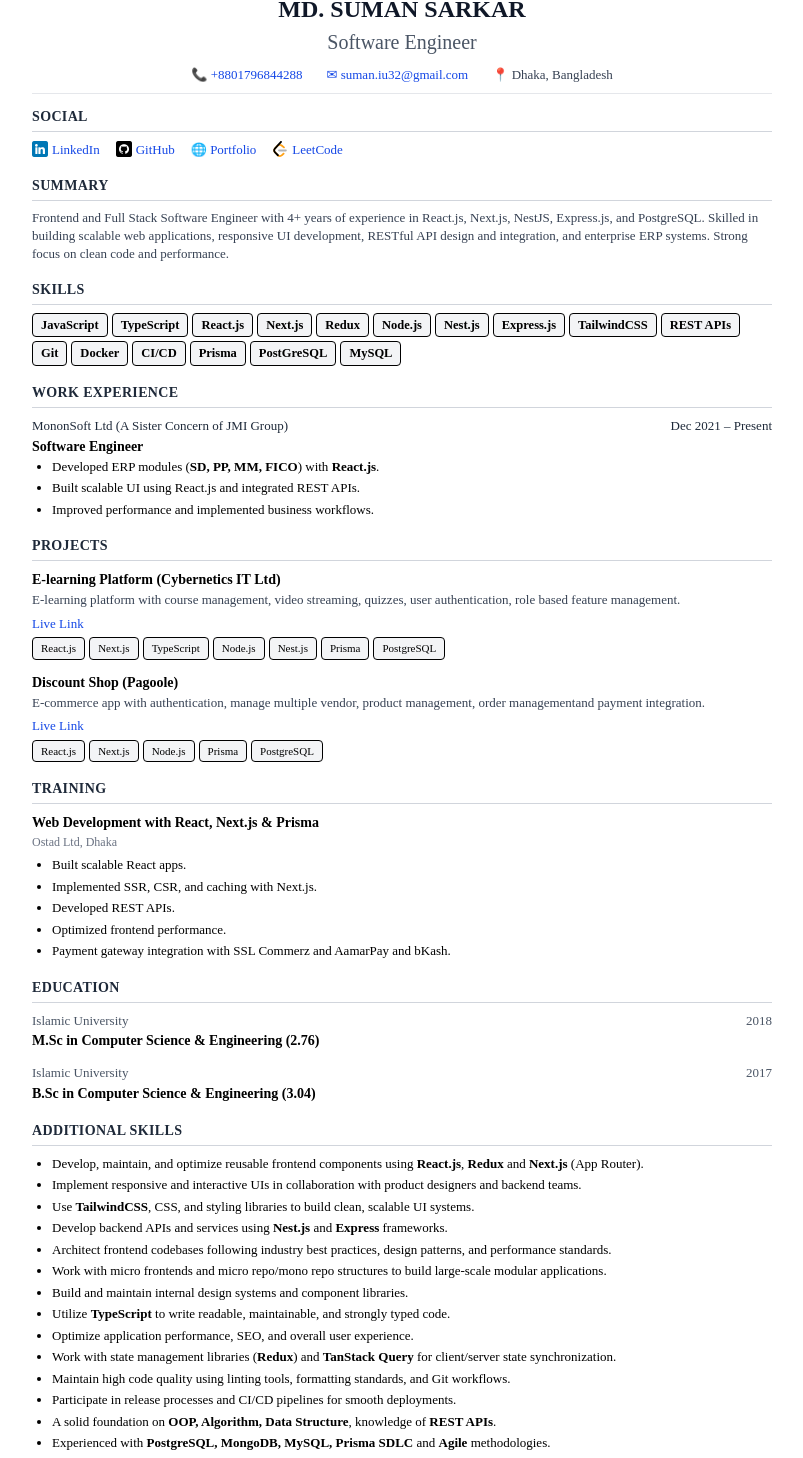
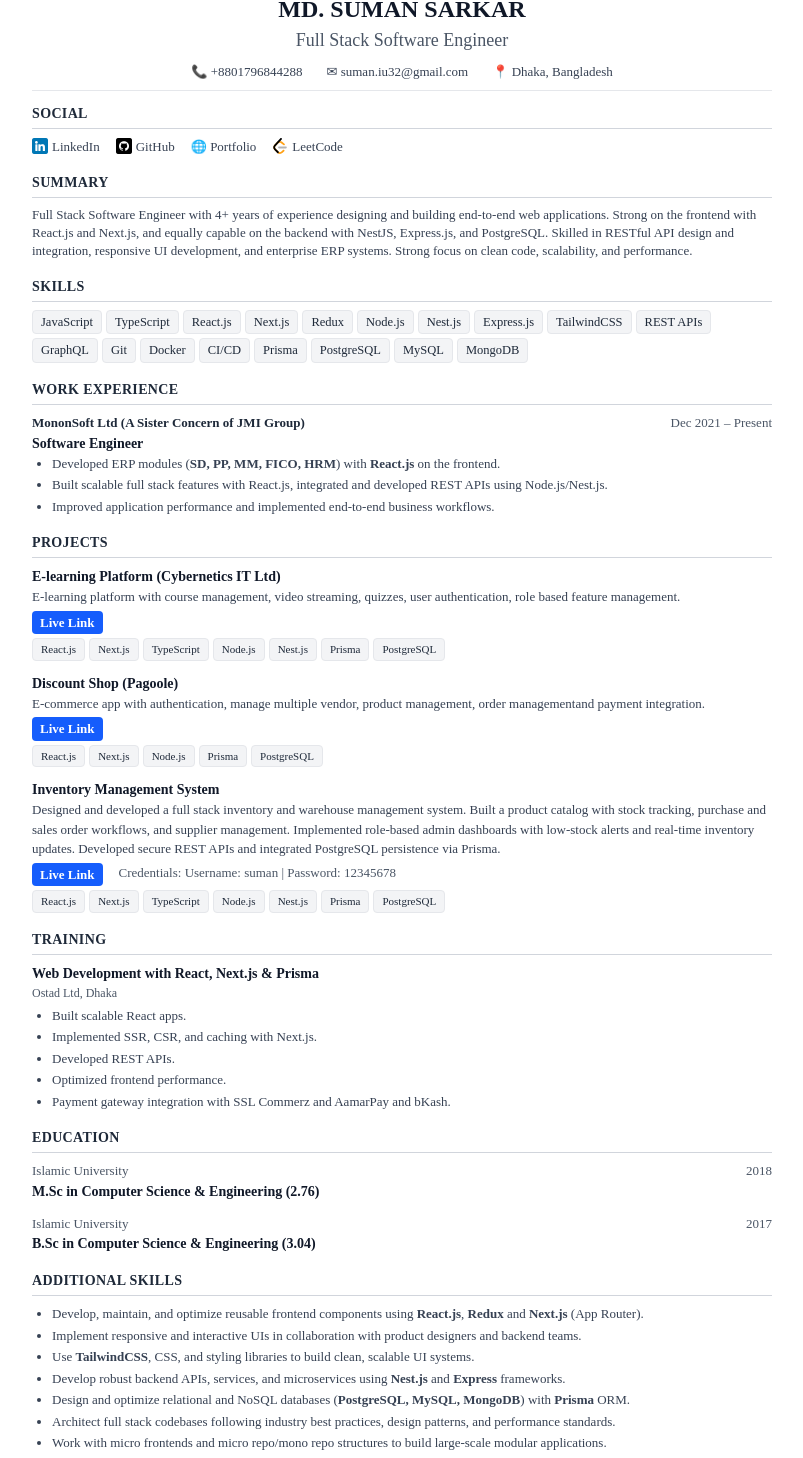
Before and after one commit to sumancse26/resume-builder, a React (Vite) app: page /preview in a window 1280 px wide. Shown: the part 37-1495 px from the top of the page, without its empty margins (238-1041 px from the left). Built offline with nearby package versions, Linux system fonts and the light colour scheme.

Commit message:
feat: update resume preview

```diff
--- a/src/App.css
+++ b/src/App.css
@@ -229,7 +229,17 @@ body {
         box-shadow: none;
         height: auto;
         width: 100%;
-        padding: 12mm !important;
+        padding: 8mm 10mm !important;
+    }
+
+    /* Remove the top border on the first section of page 1 */
+    .page.resume > div > section:first-of-type > div:first-of-type {
+        border-top: none !important;
+    }
+
+    /* Add breathing room from the top of page 1 */
+    .page.resume {
+        padding-top: 6mm !important;
     }
 
     /* High contrast + ATS safe */
@@ -239,27 +249,57 @@ body {
         print-color-adjust: exact !important;
         font-family: Arial, Helvetica, sans-serif !important;
         color: #000 !important;
-        font-weight: 500;
     }
 
-    /* 🔥 MAIN FIX: readable font */
-    .page.resume p,
-    .page.resume span,
-    .page.resume li {
-        font-size: 15px !important;
-        line-height: 1.5 !important;
+    /* Compact, screen-matching sizing so it fits 2 pages */
+    .page.resume {
+        line-height: 1.25 !important;
+        letter-spacing: 0.1px;
     }
 
-    /* Headings */
     .page.resume h1 {
-        font-size: 28px !important;
+        font-size: 22px !important;
         font-weight: 700 !important;
     }
 
     .page.resume h2,
     .page.resume .subtitle {
-        font-size: 17px !important;
+        font-size: 13px !important;
         font-weight: 700 !important;
+        text-transform: uppercase;
+    }
+
+    .page.resume h3 {
+        font-size: 13px !important;
+        font-weight: 600 !important;
+    }
+
+    .page.resume p,
+    .page.resume span,
+    .page.resume li,
+    .page.resume a {
+        font-size: 12px !important;
+        line-height: 1.3 !important;
+        font-weight: 400;
+    }
+
+    /* Tighten section spacing */
+    .page.resume section {
+        margin-bottom: 0.5rem !important;
+    }
+
+    .page.resume .resume-box {
+        gap: 0.4rem !important;
+    }
+
+    .page.resume .name--title {
+        margin-top: 0 !important;
+        margin-bottom: 0.4rem !important;
+    }
+
+    .bullet-list {
+        margin-top: 0.15rem !important;
+        line-height: 1.25 !important;
     }
 
     /* Links */
@@ -275,20 +315,43 @@ body {
         background: none !important;
     }
 
-    /* Better spacing */
-    .page.resume {
-        line-height: 1.5;
+    /* Skills chips: clean print look */
+    .page.resume .bg-gray-100 {
+        background: #fff !important;
+        border-color: #000 !important;
     }
 
-    .page.resume .resume-box {
-        gap: 0.6rem;
+    .page.resume .bg-gray-100 span,
+    .page.resume .bg-gray-100 strong {
+        color: #000 !important;
+        font-size: 12px !important;
+        font-weight: 600;
     }
 
-    /* Prevent breaking */
-    .page.resume,
+    /* Training starts on page 2 with top gap */
+    .training-page-break {
+        break-before: page;
+        page-break-before: always;
+    }
+
+    @media print {
+        .training-page-break {
+            padding-top: 10mm !important;
+        }
+    }
+
+    /* Allow content to flow across pages; only avoid breaking inside small items */
     .page.resume .resume-box,
     .page.resume .left-box,
     .page.resume .right-box {
+        break-inside: auto;
+        page-break-inside: auto;
+    }
+
+    .page.resume li,
+    .page.resume .bullet,
+    .page.resume span,
+    .page.resume a {
         break-inside: avoid;
         page-break-inside: avoid;
     }
--- a/src/components/ResumePreview.jsx
+++ b/src/components/ResumePreview.jsx
@@ -2,7 +2,7 @@ const ResumePreview = () => {
 
     const resume = {
         name: "MD. SUMAN SARKAR",
-        title: "Software Engineer",
+        title: "Full Stack Software Engineer",
 
         contact: {
             phone: "+8801796844288",
@@ -13,17 +13,17 @@ const ResumePreview = () => {
         social: {
             linkedin: "www.linkedin.com/in/suman-iu",
             github: "github.com/sumancse26",
-            portfolio: "developer-portfolio-silk-one.vercel.app",
+            portfolio: "https://developer-portfolio-silk-one.vercel.app/",
             leetcode: "leetcode.com/u/suman_sarkar"
         },
 
         about:
-            "Frontend and Full Stack Software Engineer with 4+ years of experience in React.js, Next.js, NestJS, Express.js, and PostgreSQL. Skilled in building scalable web applications, responsive UI development, RESTful API design and integration, and enterprise ERP systems. Strong focus on clean code and performance.",
+            "Full Stack Software Engineer with 4+ years of experience designing and building end-to-end web applications. Strong on the frontend with React.js and Next.js, and equally capable on the backend with NestJS, Express.js, and PostgreSQL. Skilled in RESTful API design and integration, responsive UI development, and enterprise ERP systems. Strong focus on clean code, scalability, and performance.",
 
         skills: [
-            <><strong>JavaScript</strong></>, <><strong>TypeScript</strong></>, <><strong>React.js</strong></>, <><strong>Next.js</strong></>, <><strong>Redux</strong></>, <><strong>Node.js</strong></>,
-            <><strong>Nest.js</strong></>, <><strong>Express.js</strong></>, <><strong>TailwindCSS</strong></>, <><strong>REST APIs</strong></>,
-            <><strong>Git</strong></>, <><strong>Docker</strong></>, <><strong>CI/CD</strong></>, <><strong>Prisma</strong></>, <><strong>PostGreSQL</strong></>, <><strong>MySQL</strong></>
+            "JavaScript", "TypeScript", "React.js", "Next.js", "Redux", "Node.js",
+            "Nest.js", "Express.js", "TailwindCSS", "REST APIs", "GraphQL",
+            "Git", "Docker", "CI/CD", "Prisma", "PostgreSQL", "MySQL", "MongoDB"
         ],
 
         experience: [
@@ -32,9 +32,9 @@ const ResumePreview = () => {
                 duration: "Dec 2021 – Present",
                 role: "Software Engineer",
                 description: [
-                    <>Developed ERP modules (<strong>SD, PP, MM, FICO</strong>) with <strong> React.js</strong>.</>,
-                    "Built scalable UI using React.js and integrated REST APIs.",
-                    "Improved performance and implemented business workflows."
+                    <>Developed ERP modules (<strong>SD, PP, MM, FICO, HRM</strong>) with <strong> React.js</strong> on the frontend.</>,
+                    "Built scalable full stack features with React.js, integrated and developed REST APIs using Node.js/Nest.js.",
+                    "Improved application performance and implemented end-to-end business workflows."
                 ]
             }
         ],
@@ -51,7 +51,14 @@ const ResumePreview = () => {
                 description: "E-commerce app with authentication, manage multiple vendor, product management, order managementand payment integration.",
                 live: "https://discountshop.pagoole.com/",
                 tech: ["React.js", "Next.js", "Node.js", "Prisma", "PostgreSQL"]
-            }
+            },
+            {
+                name: "Inventory Management System",
+                description: "Designed and developed a full stack inventory and warehouse management system. Built a product catalog with stock tracking, purchase and sales order workflows, and supplier management. Implemented role-based admin dashboards with low-stock alerts and real-time inventory updates. Developed secure REST APIs and integrated PostgreSQL persistence via Prisma.",
+                live: "https://emojud.vercel.app",
+                credentials: "Username: suman  |  Password: 12345678",
+                tech: ["React.js", "Next.js", "TypeScript", "Node.js", "Nest.js", "Prisma", "PostgreSQL"]
+            },
         ],
 
         education: [
@@ -85,18 +92,20 @@ const ResumePreview = () => {
             <>Develop, maintain, and optimize reusable frontend components using <strong>React.js</strong>, <strong>Redux</strong> and <strong>Next.js</strong> (App Router).</>,
             "Implement responsive and interactive UIs in collaboration with product designers and backend teams.",
             <>Use <strong>TailwindCSS</strong>, CSS, and styling libraries to build clean, scalable UI systems.</>,
-            <>Develop backend APIs and services using <strong>Nest.js</strong> and <strong>Express</strong> frameworks.</>,
-            "Architect frontend codebases following industry best practices, design patterns, and performance standards.",
+            <>Develop robust backend APIs, services, and microservices using <strong>Nest.js</strong> and <strong>Express</strong> frameworks.</>,
+            <>Design and optimize relational and NoSQL databases (<strong>PostgreSQL, MySQL, MongoDB</strong>) with <strong>Prisma</strong> ORM.</>,
+            "Architect full stack codebases following industry best practices, design patterns, and performance standards.",
             "Work with micro frontends and micro repo/mono repo structures to build large-scale modular applications.",
             "Build and maintain internal design systems and component libraries.",
-            <>Utilize <strong>TypeScript</strong> to write readable, maintainable, and strongly typed code.</>,
+            <>Utilize <strong>TypeScript</strong> to write readable, maintainable, and strongly typed code across frontend and backend.</>,
             "Optimize application performance, SEO, and overall user experience.",
             <>Work with state management libraries (<strong>Redux</strong>) and <strong>TanStack Query</strong> for client/server state synchronization.</>,
+            "Implement authentication, authorization, and secure REST/GraphQL API integrations.",
             "Maintain high code quality using linting tools, formatting standards, and Git workflows.",
             "Participate in release processes and CI/CD pipelines for smooth deployments.",
-            <>A solid foundation on <strong>OOP, Algorithm, Data Structure</strong>, knowledge of <strong>REST APIs</strong>.</>,
-            <>Experienced with <strong>PostgreSQL, MongoDB, MySQL, Prisma</strong> <strong>SDLC</strong> and <strong>Agile</strong> methodologies.</>,
-            <>Version control with <strong>Git, GitHub</strong>; basic knowledge of <strong>Docker</strong>.</>
+            <>A solid foundation on <strong>OOP, Algorithm, Data Structure</strong>, knowledge of <strong>REST APIs</strong> and <strong>GraphQL</strong>.</>,
+            <>Experienced with <strong>SDLC</strong> and <strong>Agile</strong> methodologies.</>,
+            <>Version control with <strong>Git, GitHub</strong>; containerization with <strong>Docker</strong>.</>
 
         ]
     };
@@ -121,17 +130,17 @@ const ResumePreview = () => {
                     <h1 className="text-[24px] font-bold text-gray-900">
                         {resume.name}
                     </h1>
-                    <p className="text-[20px] text-gray-600 font-medium">
+                    <p className="text-[18px] text-gray-600 font-medium">
                         {resume.title}
                     </p>
                 </div>
 
                 {/* CONTACT */}
                 <div className="flex justify-center gap-6 text-[13px] text-gray-700 mb-2">
-                    <a href={`tel:${resume.contact.phone}`} className="text-blue-700">
+                    <a href={`tel:${resume.contact.phone}`} className="text-gray-700 hover:text-blue-700">
                         📞 {resume.contact.phone}
                     </a>
-                    <a href={`mailto:${resume.contact.email}`} className="text-blue-700">
+                    <a href={`mailto:${resume.contact.email}`} className="text-gray-700 hover:text-blue-700">
                         ✉ {resume.contact.email}
                     </a>
                     <span>📍 {resume.contact.location}</span>
@@ -144,19 +153,19 @@ const ResumePreview = () => {
                     <div className="flex flex-wrap gap-4 text-[13px]">
                         <div className="flex items-center gap-1">
                             <img src="/images/linkedin.png" alt="LinkedIn" className="w-4 h-4" />
-                            <a href={`https://${resume.social.linkedin}`} className="text-blue-700">LinkedIn</a>
+                            <a href={`https://${resume.social.linkedin}`} className="text-gray-700 hover:text-blue-700">LinkedIn</a>
                         </div>
 
                         <div className="flex items-center gap-1">
                             <img src="/images/github.png" alt="GitHub" className="w-4 h-4" />
-                            <a href={`https://${resume.social.github}`} className="text-blue-700">GitHub</a>
+                            <a href={`https://${resume.social.github}`} className="text-gray-700 hover:text-blue-700">GitHub</a>
                         </div>
                         <div className="flex items-center gap-1">
-                            <a href={`https://${resume.social.portfolio}`} className="text-blue-700">🌐 Portfolio</a>
+                            <a href={`https://${resume.social.portfolio}`} className="text-gray-700 hover:text-blue-700">🌐 Portfolio</a>
                         </div>
                         <div className="flex items-center gap-1">
                             <img src="/images/leetcode.svg" alt="LeetCode" className="w-4 h-4" />
-                            <a href={`https://${resume.social.leetcode}`} className="text-blue-700">LeetCode</a>
+                            <a href={`https://${resume.social.leetcode}`} className="text-gray-700 hover:text-blue-700">LeetCode</a>
                         </div>
                     </div>
                 </Section>
@@ -172,7 +181,7 @@ const ResumePreview = () => {
                 <Section title="Skills">
                     <div className="flex flex-wrap gap-1">
                         {resume.skills.map((skill, i) => (
-                            <span key={i} className="px-2 py-0.5 text-[12.5px] bg-gray-100 border rounded">
+                            <span key={i} className="px-2 py-0.5 text-[12.5px] bg-gray-100 border border-gray-200 rounded text-gray-800">
                                 {skill}
                             </span>
                         ))}
@@ -184,11 +193,11 @@ const ResumePreview = () => {
                     {resume.experience.map((exp, i) => (
                         <div key={i} className="mb-3">
                             <div className="flex justify-between text-[13px] text-gray-800">
-                                <span>{exp.company}</span>
-                                <span>{exp.duration}</span>
+                                <span className="font-semibold">{exp.company}</span>
+                                <span className="text-gray-600">{exp.duration}</span>
                             </div>
-                            <h3 className="text-[14px] font-semibold">{exp.role}</h3>
-                            <ul className="list-disc ml-5 text-[13px] space-y-0.5">
+                            <h3 className="text-[14px] font-semibold text-gray-900">{exp.role}</h3>
+                            <ul className="list-disc ml-5 text-[13px] space-y-0.5 text-gray-700">
                                 {exp.description.map((desc, i) => (
                                     <li key={i}>{desc}</li>
                                 ))}
@@ -201,17 +210,22 @@ const ResumePreview = () => {
                 <Section title="Projects">
                     {resume.projects.map((project, i) => (
                         <div key={i} className="mb-3">
-                            <h3 className="text-[14px] font-semibold">{project.name}</h3>
+                            <h3 className="text-[14px] font-semibold text-gray-900">{project.name}</h3>
                             <p className="text-[13px] text-gray-700 mb-1">{project.description}</p>
 
-                            <div className="flex gap-4 text-[13px] mb-1">
+                            <div className="flex flex-wrap gap-4 text-[13px] mb-1">
                                 {/* <a href={`${project.github}`} className="text-blue-700">GitHub</a> */}
-                                <a href={`${project.live}`} target="_blank" className="text-blue-700">Live Link</a>
+                                {project.live && (
+                                    <a href={`${project.live}`} target="_blank" className="inline-flex items-center rounded bg-blue-600 px-2 py-0.5 font-semibold text-white hover:bg-blue-700">Live Link</a>
+                                )}
+                                {project.credentials && (
+                                    <span className="text-gray-600">Credentials: {project.credentials}</span>
+                                )}
                             </div>
 
                             <div className="flex flex-wrap gap-1">
                                 {project.tech.map((tech, index) => (
-                                    <span key={index} className="px-2 py-0.5 text-[11px] bg-gray-100 border rounded">
+                                    <span key={index} className="px-2 py-0.5 text-[11px] bg-gray-100 border border-gray-200 rounded text-gray-800">
                                         {tech}
                                     </span>
                                 ))}
@@ -220,13 +234,14 @@ const ResumePreview = () => {
                     ))}
                 </Section>
 
-                {/* TRAINING */}
+                {/* TRAINING (starts on page 2) */}
+                <div className="training-page-break">
                     <Section title="Training">
                         {resume.training.map((t, i) => (
                             <div key={i} className="mb-3">
-                            <h3 className="text-[14px] font-semibold">{t.title}</h3>
-                            <p className="text-[12px] text-gray-500 mb-1">{t.institute}</p>
-                            <ul className="list-disc ml-5 text-[13px] space-y-0.5">
+                                <h3 className="text-[14px] font-semibold text-gray-900">{t.title}</h3>
+                                <p className="text-[12px] text-gray-600 mb-1">{t.institute}</p>
+                                <ul className="list-disc ml-5 text-[13px] space-y-0.5 text-gray-700">
                                     {t.description.map((item, index) => (
                                         <li key={index}>{item}</li>
                                     ))}
@@ -234,9 +249,10 @@ const ResumePreview = () => {
                             </div>
                         ))}
                     </Section>
+                </div>
 
-                {/* PAGE BREAK */}
-                <div className="print:break-before-page print:pt-8">
+                {/* EDUCATION + ADDITIONAL SKILLS (flows naturally, no forced page break) */}
+                <div className="print:pt-0">
 
                     {/* EDUCATION */}
                     <Section title="Education">
@@ -246,7 +262,7 @@ const ResumePreview = () => {
                                     <span>{edu.institute}</span>
                                     <span>{edu.year}</span>
                                 </div>
-                                <h3 className="text-[14px] font-semibold">{edu.degree}</h3>
+                                <h3 className="text-[14px] font-semibold text-gray-900">{edu.degree}</h3>
                                 <p className="text-[13px]">{edu.description}</p>
                             </div>
                         ))}
@@ -256,7 +272,7 @@ const ResumePreview = () => {
 
                     {/* ADDITIONAL SKILLS */}
                     <Section title="Additional Skills">
-                        <ul className="list-disc ml-5 text-[13px] space-y-0.5">
+                        <ul className="list-disc ml-5 text-[13px] space-y-0.5 text-gray-700">
                             {resume.additionalSkills.map((skill, i) => (
                                 <li key={i}>{skill}</li>
                             ))}
```
Lines whose indentation alone changed are shown as unchanged.
